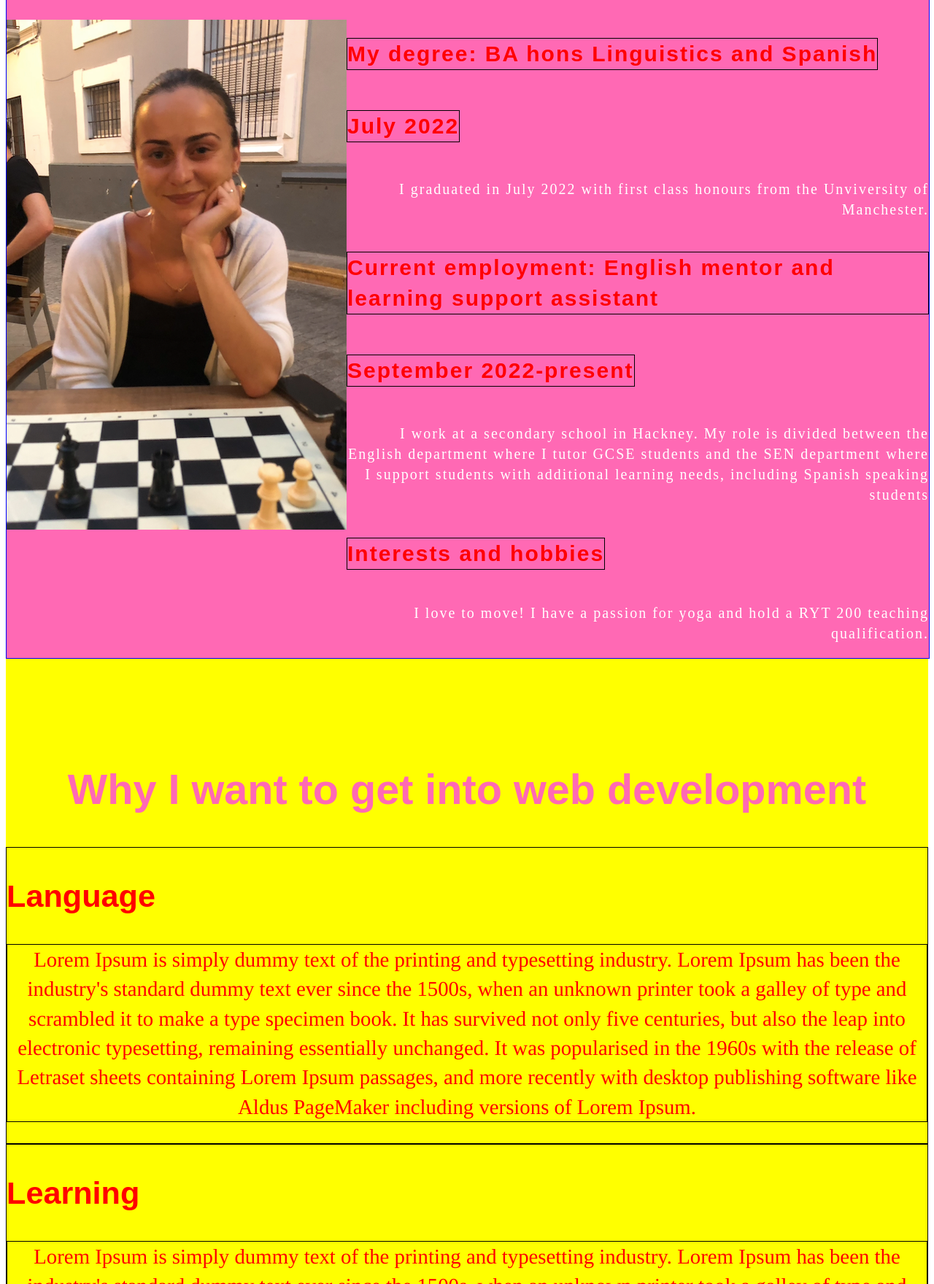
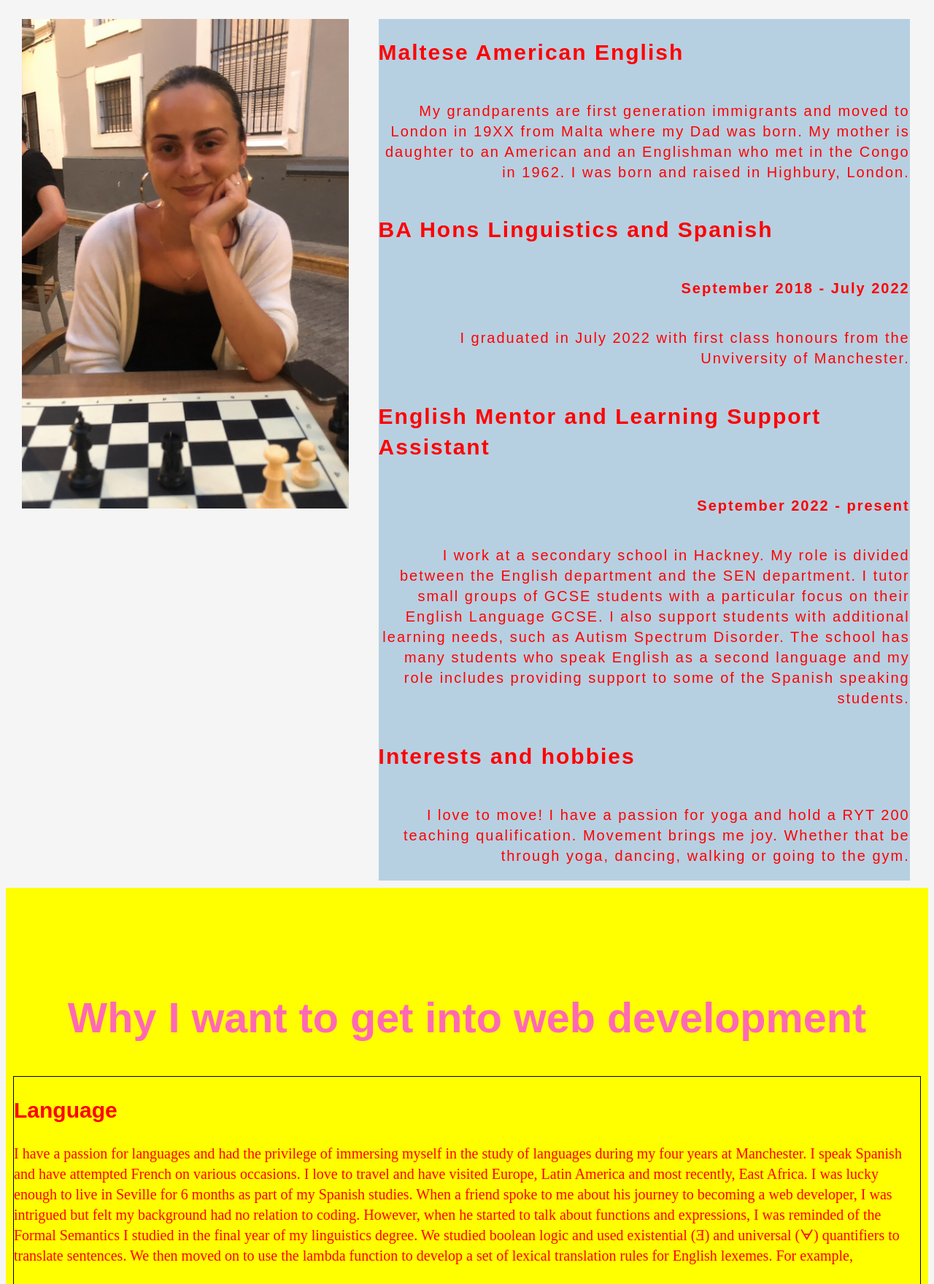
Before and after one commit to eliazzo/Website-2, a plain HTML site: page index.html in a window 1280 px wide. Shown: the part 1040-2800 px from the top of the page at 73% size. Drawn offline with Linux system fonts and the light colour scheme.

Commit message:
text content and colour changes

```diff
--- a/index.html
+++ b/index.html
@@ -6,9 +6,7 @@
     <meta name="viewport" content="width=device-width, initial-scale=1.0">
     <title>Portfolio Website</title>
     <link rel="stylesheet" href="styles.css">
-    <link rel="preconnect" href="https://fonts.googleapis.com">
-<link rel="preconnect" href="https://fonts.gstatic.com" crossorigin>
-<link href="https://fonts.googleapis.com/css2?family=Playfair+Display:wght@400;500;600;700&family=Poppins:wght@400;500&display=swap" rel="stylesheet">
+    <script src="website.js" defer></script>
     </head>
 
 <body>
@@ -45,16 +43,19 @@
               </div>
 
               <div id="fact-file">
-            <h2>My degree: BA hons Linguistics and Spanish</h2>
-              <h3>July 2022</h3>
-                <p>I graduated in July 2022 with first class honours from the Unviversity of Manchester.</p>
-            <h2>Current employment: English mentor and learning support assistant</h2>
-              <h3>September 2022-present</h3>
-                <p>I work at a secondary school in Hackney. My role is divided between the English department where I tutor GCSE students and the SEN department where I support students with additional learning needs, including Spanish speaking students</p>
+                <h2>Maltese American English</h2>
+                  <p id="nationality-description"></p>
+                <h2>BA Hons Linguistics and Spanish</h2>
+                    <h3>September 2018 - July 2022</h3>
+                      <p id="degree-description"></p>
+                <h2>English Mentor and Learning Support Assistant</h2>
+                    <h3>September 2022 - present</h3>
+                      <p id="job-description"></p>
                 <h2>Interests and hobbies</h2>
-              <p>I love to move! I have a passion for yoga and hold a RYT 200 teaching qualification.</p>
+                    <p id="hobby-description"></p>
               </div>
         </div>
+
       </div>
     <!--END-->
 
@@ -63,11 +64,13 @@
             <h1>Why I want to get into web development </h1>
           <div id="language">
                 <h2>Language</h2>
-                <p>Lorem Ipsum is simply dummy text of the printing and typesetting industry. Lorem Ipsum has been the industry's standard dummy text ever since the 1500s, when an unknown printer took a galley of type and scrambled it to make a type specimen book. It has survived not only five centuries, but also the leap into electronic typesetting, remaining essentially unchanged. It was popularised in the 1960s with the release of Letraset sheets containing Lorem Ipsum passages, and more recently with desktop publishing software like Aldus PageMaker including versions of Lorem Ipsum.</p>
+                <p id="language-text"></p>
+                <p id="translation-example"></p>
+                <p id="language-text-continued"></p>
           </div>
           <div id="learning">
                 <h2>Learning</h2>
-                <p>Lorem Ipsum is simply dummy text of the printing and typesetting industry. Lorem Ipsum has been the industry's standard dummy text ever since the 1500s, when an unknown printer took a galley of type and scrambled it to make a type specimen book. It has survived not only five centuries, but also the leap into electronic typesetting, remaining essentially unchanged. It was popularised in the 1960s with the release of Letraset sheets containing Lorem Ipsum passages, and more recently with desktop publishing software like Aldus PageMaker including versions of Lorem Ipsum.</p>
+                <p id="learning-text"></p>
           </div>
     </div>
 
--- a/styles.css
+++ b/styles.css
@@ -6,6 +6,7 @@ body{
     font-size: 1.8rem;
     font-weight: 400;
     line-height: 1.4;
+    background-color: #f5f5f5;
 }
 
 .navbar{
@@ -18,11 +19,12 @@ body{
     width: 100%;
     /* sets the width to the length of the page */
     height: 100px;
-    background-color: rgb(0, 255, 0);
+    background-color: #7393b3a3;
 }
 
 .navbar-list{
     display: flex;
+    flex-wrap: wrap;
     padding-inline-start: 40px;
     margin-right: 2rem;
 }
@@ -65,7 +67,8 @@ ul{
 }
 
 #welcome{
-    font-family: "times new roman";
+    font-family: sans-serif;
+    font-size: 2rem;
     letter-spacing: 2px;
     color: hotpink;
     display: inline-block;
@@ -74,8 +77,15 @@ ul{
 
 }
 
+#welcome-image{
+    background-image: "hockney-background";
+    width: 100%;
+
+}
+
 #welcome h2{
-    font-size: 15px;
+    font-family: 'times';
+    font-size: 20px;
 
 }
 
@@ -85,10 +95,8 @@ ul{
     display: flex;
     flex-direction: column;
     width: 100%;
-    background-color: hotpink;
-    color: white;
-    font-family: "times new roman";
-    border: solid 1px blue;
+    color: red;
+    font-family: sans-serif;
     padding-top: 100px;
     letter-spacing: 2px;
     text-align: center;
@@ -106,22 +114,33 @@ ul{
 #who-am-I img{
     display: flex;
     flex-wrap: wrap;
+    max-height: 100%;
+    max-width: 100%;
+    margin: 0% 0% 0% 5%;
 }
 
 
 
  #fact-file{
     display: flex;
+    flex-direction: column;
     flex-wrap: wrap;
+    width: 60%;
+    margin-left: 5%;
+    margin-right: 2%;
+    background-color: #B6D0E2;
 }
 
 
 #fact-file h2, #fact-file h3 {
-    color: red;
-    border: solid 1px black;
     font-family: sans-serif;
     font-size: 30px;
     text-align: left;
+}
+
+#fact-file h3{
+    font-size: 20px;
+    text-align: right;
 }
 
 #fact-file p{
@@ -138,6 +157,7 @@ ul{
     height: auto;
     background-color: yellow;
     padding-top: 100px;
+    margin-top: 10px;
 
 }
 
@@ -152,20 +172,17 @@ ul{
     color: red;
 }
 
-#why p {
-    font-family: times;
+
+#why #language, #why #learning{
+    margin: 0px 10px 0px 10px;
+    border: 1px solid black;
     color: red;
-    size: 10px;
-    text-align: center;
-    border: solid 1px black;
-
+    font-size: 20px;
 }
 
 
-#why #language, #why #learning{
-    justify-content: center;
-    border: 1px solid black;
-
+#why #language #translation-example{
+    text-align: right;
 }
 
 /* projects*/
--- a/website.js
+++ b/website.js
@@ -0,0 +1,9 @@
+document.getElementById("nationality-description").innerText = "My grandparents are first generation immigrants and moved to London in 19XX from Malta where my Dad was born. My mother is daughter to an American and an Englishman who met in the Congo in 1962. I was born and raised in Highbury, London.";
+document.getElementById("degree-description").innerText = "I graduated in July 2022 with first class honours from the Unviversity of Manchester.";
+document.getElementById("job-description").innerText = "I work at a secondary school in Hackney. My role is divided between the English department and the SEN department. I tutor small groups of GCSE students with a particular focus on their English Language GCSE. I also support students with additional learning needs, such as Autism Spectrum Disorder. The school has many students who speak English as a second language and my role includes providing support to some of the Spanish speaking students.";
+document.getElementById("hobby-description").innerText = "I love to move! I have a passion for yoga and hold a RYT 200 teaching qualification. Movement brings me joy. Whether that be through yoga, dancing, walking or going to the gym. "
+
+document.getElementById("language-text").innerText = "I have a passion for languages and had the privilege of immersing myself in the study of languages during my four years at Manchester. I speak Spanish and have attempted French on various occasions. I love to travel and have visited Europe, Latin America and most recently, East Africa. I was lucky enough to live in Seville for 6 months as part of my Spanish studies. When a friend spoke to me about his journey to becoming a web developer, I was intrigued but felt my background had no relation to coding. However, when he started to talk about functions and expressions, I was reminded of the Formal Semantics I studied in the final year of my linguistics degree. We studied boolean logic and used existential (Ǝ) and universal (ᗄ) quantifiers to translate sentences. We then moved on to use the lambda function to develop a set of lexical translation rules for English lexemes. For example,";
+document.getElementById("translation-example").innerText = "Harriet gave the parcel to Donald. \n GIVE (h, the-parcel, d)𝛌x [Harriet gave x to Donald] \n 𝛌x [GIVE (h, x, d)] \n \n In this instance the parcel was 𝛌-abstracted. \n x has the property of being the entity that Harriet gave to Donald.";
+document.getElementById("language-text-continued").innerText = "It won't lie to you, it was challenging. But I threw myself into it and eventually found my feet. I suppose it's given me the confidence to pursue a career in coding."
+document.getElementById("learning-text").innerText = "As the above text hopefully demonstrates, I loved being an undergraduate. Learning brings me such joy and if I had unlimited amounts of money I could happily spend the rest of my life moving from degree to degree. I often thought about (and still think about) applying for a masters. However, while I am thrilled to have the skills to analyse and critique the use of the Supernatural in Latin American fiction, or translate English lexemes (among other, obscure skills), I am hesitant to pursue more education without a definitive end goal. That's where Founders and Coders come in! Since joining the FAC community I have rediscovered a community where peer learning and support is central. I am delighted with the prospect of a career that involves continuously researching and learning. Joining FAC would enable me to continute my education, learn a multitude of new skills and provide me with an exciting career path - all of which I am desperately searching for!";
```
Also changed, not shown: Darjeeling limited.jpg (deleted), Surya_Namaskar_1.jpg (deleted), comment screen shot.png (deleted), feature screen shot.png (deleted), linguistic-topics.jpg (deleted), 1 other file. Lines whose indentation alone changed are shown as unchanged.
